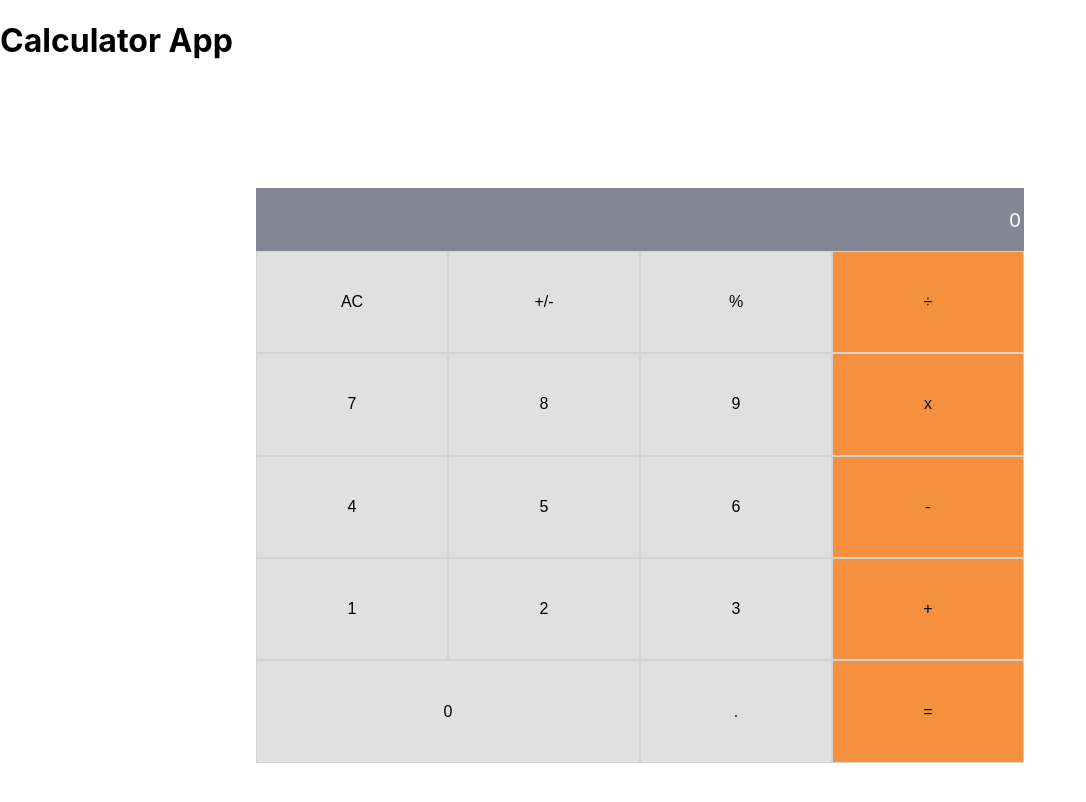
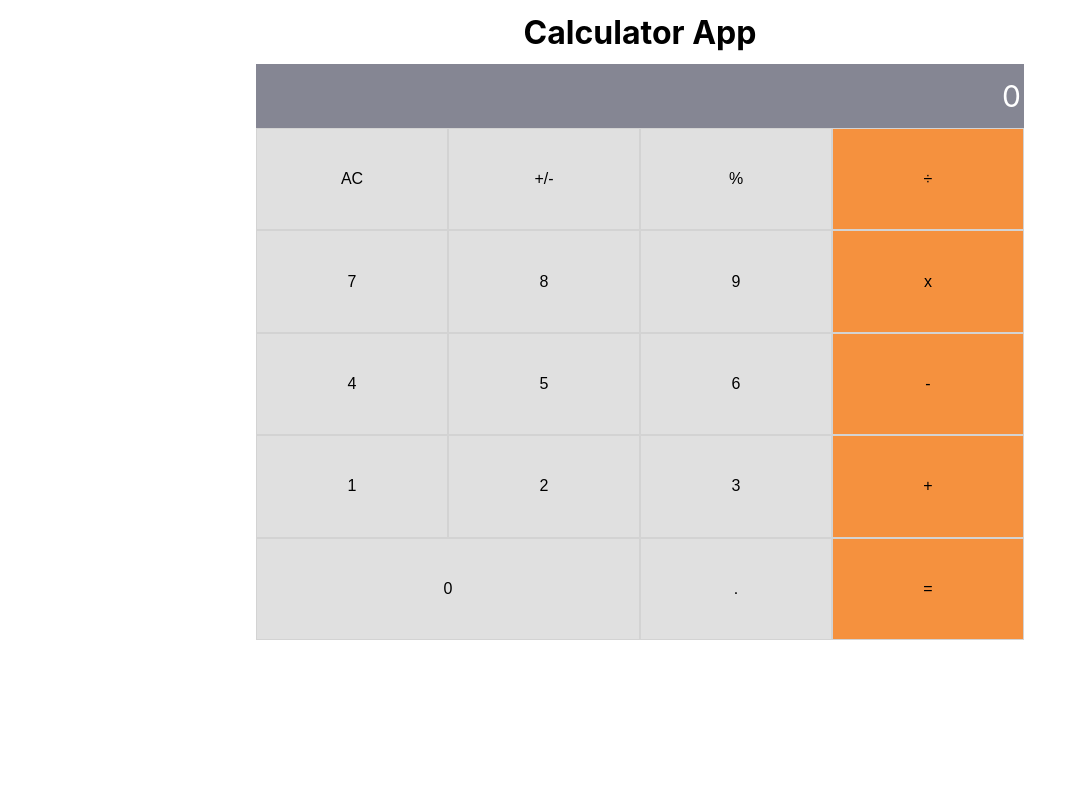
Before and after one commit to dvcorreia1984/math-magicians, a React (Create React App) app: page / in a window 1280 px wide. Shown: the top 802 px of the page, without its empty margins (0-1086 px from the left). Built offline with nearby package versions, Linux system fonts and the light colour scheme.

Commit message:
Updated calculator.css file

```diff
--- /dev/null
+++ b/src/components/Button.js
@@ -0,0 +1,10 @@
+import React from 'react';
+
+// eslint-disable-next-line react/prop-types
+const Button = ({ value, htmlId }) => (
+  <div>
+    <button id={htmlId} type="button">{value}</button>
+  </div>
+);
+
+export default Button;
--- a/src/components/Calculator.css
+++ b/src/components/Calculator.css
@@ -17,12 +17,26 @@ button {
   }
 }
 
+h1 {
+  display: flex;
+  height: 5vw;
+  width: 60vw;
+  justify-content: center;
+  align-items: center;
+  background-color: white;
+  margin: 0;
+  color: black;
+}
+
 p {
+  font-size: 30px;
+  display: flex;
   padding-right: 3px;
+  align-items: center;
 }
 
 #wrapper {
-  margin: 10vw 20vw;
+  margin: 0 20vw 10vw;
   width: 60vw;
   display: flex;
   flex-wrap: wrap;
@@ -32,6 +46,7 @@ p {
 }
 
 div#display {
+  height: 5vw;
   font-size: larger;
   display: flex;
   flex-direction: row-reverse;
@@ -55,3 +70,9 @@ div#display {
 #orange:hover {
   background-color: #000;
 }
+
+.App {
+  display: flex;
+  flex-direction: column;
+  align-items: center;
+}
--- a/src/components/calculator.js
+++ b/src/components/calculator.js
@@ -1,39 +1,42 @@
 import React from 'react';
 import './Calculator.css';
+import Button from './Button';
 
-const Calculator = () => React.createElement('div', { id: 'wrapper' }, [
-  React.createElement('div', { id: 'display' }, [
-    React.createElement('p', {}, '0'),
-  ]),
-  React.createElement('div', { id: 'row' }, [
-    React.createElement('button', { type: 'button' }, 'AC'),
-    React.createElement('button', { type: 'button' }, '+/-'),
-    React.createElement('button', { type: 'button' }, '%'),
-    React.createElement('button', { id: 'orange', type: 'button' }, '÷'),
-  ]),
-  React.createElement('div', { id: 'row' }, [
-    React.createElement('button', { type: 'button' }, '7'),
-    React.createElement('button', { type: 'button' }, '8'),
-    React.createElement('button', { type: 'button' }, '9'),
-    React.createElement('button', { id: 'orange', type: 'button' }, 'x'),
-  ]),
-  React.createElement('div', { id: 'row' }, [
-    React.createElement('button', { type: 'button' }, '4'),
-    React.createElement('button', { type: 'button' }, '5'),
-    React.createElement('button', { type: 'button' }, '6'),
-    React.createElement('button', { id: 'orange', type: 'button' }, '-'),
-  ]),
-  React.createElement('div', { id: 'row' }, [
-    React.createElement('button', { type: 'button' }, '1'),
-    React.createElement('button', { type: 'button' }, '2'),
-    React.createElement('button', { type: 'button' }, '3'),
-    React.createElement('button', { id: 'orange', type: 'button' }, '+'),
-  ]),
-  React.createElement('div', { id: 'row' }, [
-    React.createElement('button', { id: 'zero', type: 'button' }, '0'),
-    React.createElement('button', { type: 'button' }, '.'),
-    React.createElement('button', { id: 'orange', type: 'button' }, '='),
-  ]),
-]);
+const Calculator = () => (
+  <div id="wrapper">
+    <div id="display">
+      <p>0</p>
+    </div>
+    <div id="row">
+      <Button htmlId="white" value="AC" />
+      <Button htmlId="white" value="+/-" />
+      <Button htmlId="white" value="%" />
+      <Button htmlId="orange" value="÷" />
+    </div>
+    <div id="row">
+      <Button htmlId="white" value="7" />
+      <Button htmlId="white" value="8" />
+      <Button htmlId="white" value="9" />
+      <Button htmlId="orange" value="x" />
+    </div>
+    <div id="row">
+      <Button htmlId="white" value="4" />
+      <Button htmlId="white" value="5" />
+      <Button htmlId="white" value="6" />
+      <Button htmlId="orange" value="-" />
+    </div>
+    <div id="row">
+      <Button htmlId="white" value="1" />
+      <Button htmlId="white" value="2" />
+      <Button htmlId="white" value="3" />
+      <Button htmlId="orange" value="+" />
+    </div>
+    <div id="row">
+      <Button htmlId="zero" value="0" />
+      <Button htmlId="white" value="." />
+      <Button htmlId="orange" value="=" />
+    </div>
+  </div>
+);
 
 export default Calculator;
```
